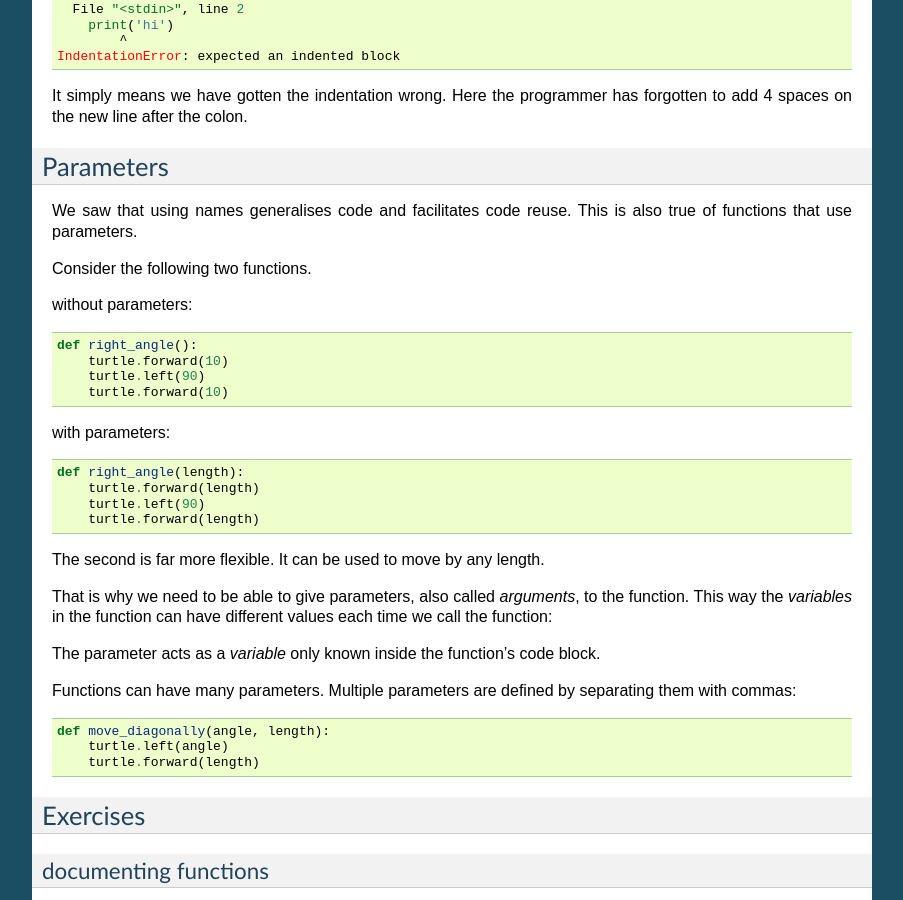
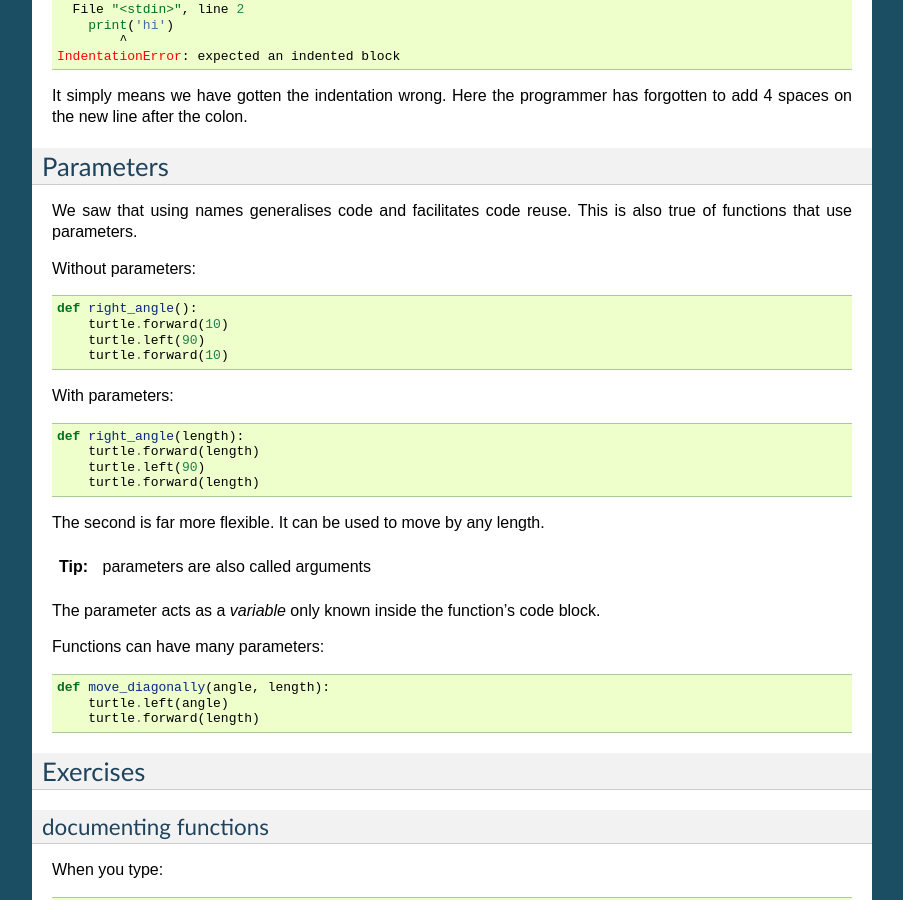
Before and after one commit to gu-lseg/intro-to-programming, a Sphinx documentation site: the page built from source/functions.rst, in a window 1280 px wide and 900 px high, scrolled down 1382 px. Shown: the whole window, without its empty margins (198-1101 px from the left). Built offline with Sphinx 7.4.7, drawn with Linux system fonts in a browser that asks for light colours.

Commit message:
simplifed parameter explanation

```diff
--- a/source/functions.rst
+++ b/source/functions.rst
@@ -88,19 +88,17 @@ forgotten to add 4 spaces on the new line after the colon.
 Parameters
 ==========
 
-We saw that using names generalises code and facilitates code reuse. This is also true of functions
-that use parameters.
+We saw that using names generalises code and facilitates code reuse. This is
+also true of functions that use parameters.
 
-Consider the following two functions.
-
-without parameters::
+Without parameters::
 
     def right_angle():
         turtle.forward(10)
         turtle.left(90)
         turtle.forward(10)
 
-with parameters::
+With parameters::
 
     def right_angle(length):
         turtle.forward(length)
@@ -109,14 +107,13 @@ with parameters::
 
 The second is far more flexible. It can be used to move by any length.
 
-That is why we need to be able to give parameters, also called
-*arguments*, to the function.  This way the *variables* in the
-function can have different values each time we call the function:
+.. tip::
+
+    parameters are also called arguments
 
 The parameter acts as a *variable* only known inside the function's code block.
 
-Functions can have many parameters. Multiple parameters are defined by separating them
-with commas::
+Functions can have many parameters::
 
     def move_diagonally(angle, length):
         turtle.left(angle)
```
